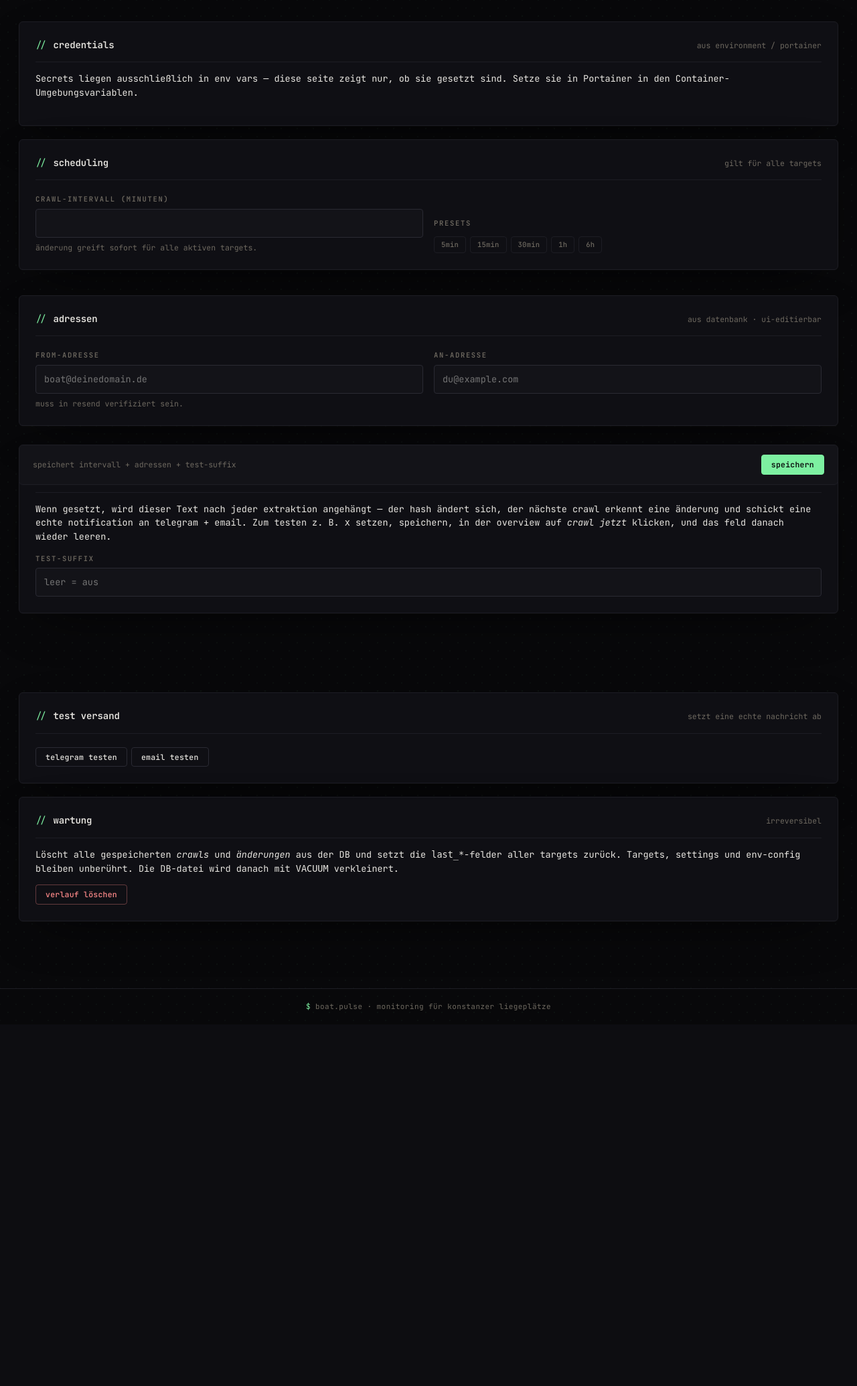
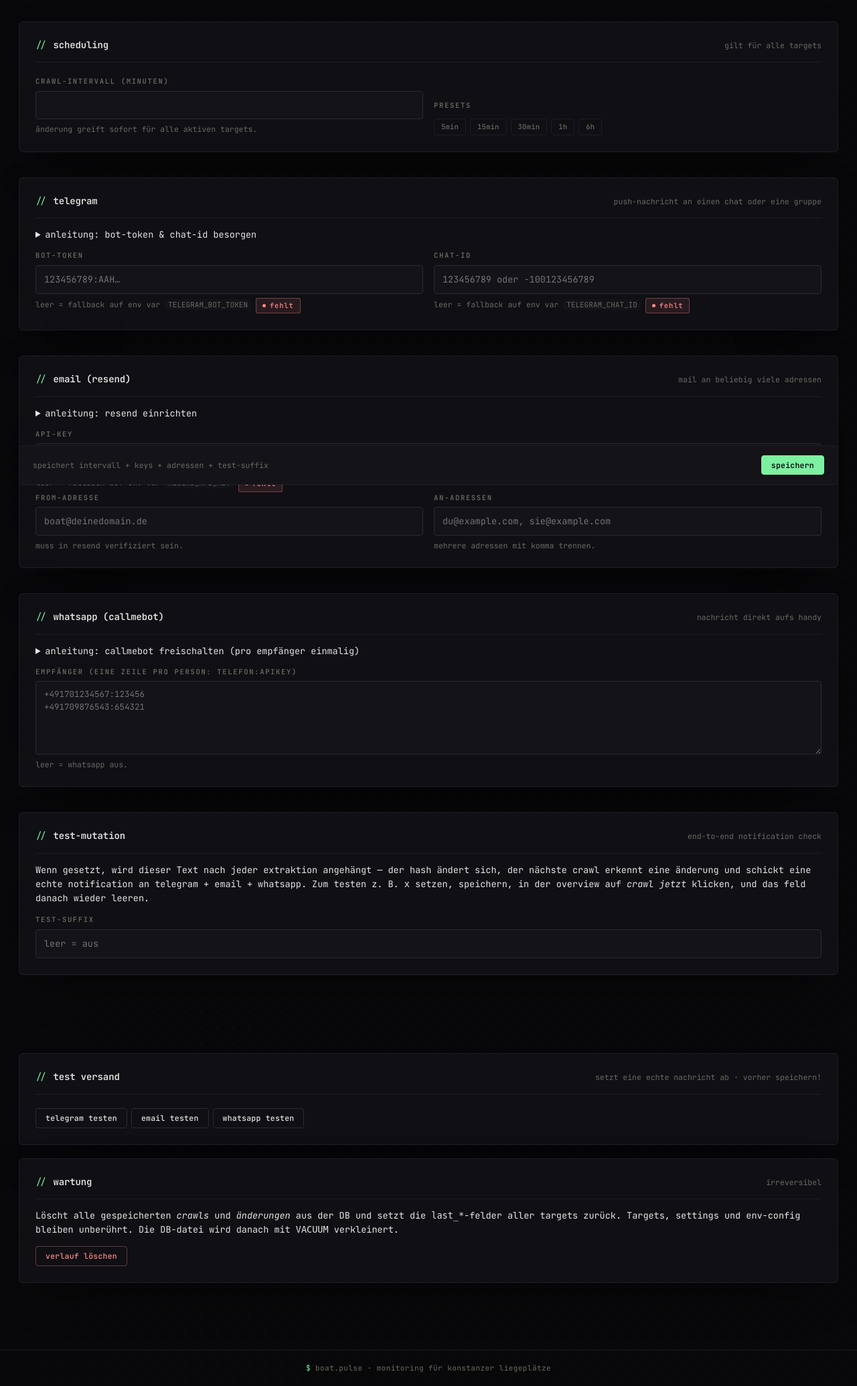
Before and after one commit to Tobias-Schoch/lets-get-a-boat, a FastAPI app: template app/templates/settings.html in a window 1280 px wide. Shown: the part 60-2130 px from the top of the page at 67% size. Before the commit the page ends 1569 px from the top, so only its background shows below. Run offline with FastAPI, Linux system fonts and the light colour scheme; the template is opened without the code that fills it, so the values that code supplies are empty.

Commit message:
add whatsapp support and multi email

```diff
--- a/app/config.py
+++ b/app/config.py
@@ -2,8 +2,6 @@ from pydantic_settings import BaseSettings, SettingsConfigDict
 
 
 class AppConfig(BaseSettings):
-    basic_auth_user: str = "admin"
-    basic_auth_password: str = "change-me"
     data_dir: str = "./data"
     tz: str = "Europe/Berlin"
 
--- a/app/templates/settings.html
+++ b/app/templates/settings.html
@@ -1,29 +1,6 @@
 {% extends "base.html" %}
 {% block title %}settings · boat.pulse{% endblock %}
 {% block content %}
-
-<div class="panel">
-  <div class="panel-header">
-    <h2 class="section-title">credentials</h2>
-    <span class="small muted">aus environment / portainer</span>
-  </div>
-  <p class="hint" style="margin-top:-6px;">
-    Secrets liegen ausschließlich in env vars — diese seite zeigt nur, ob sie gesetzt sind.
-    Setze sie in Portainer in den Container-Umgebungsvariablen.
-  </p>
-
-  <div class="env-list">
-    {% for ev in env_vars %}
-      <div class="env-row {% if not ev.present %}is-missing{% endif %}">
-        <code class="env-key">{{ ev.key }}</code>
-        <div class="env-row-meta">
-          <span class="env-source">env</span>
-          {% if ev.present %}<span class="badge ok">gesetzt</span>{% else %}<span class="badge err">fehlt</span>{% endif %}
-        </div>
-      </div>
-    {% endfor %}
-  </div>
-</div>
 
 <form class="stacked" method="post" action="/settings">
   <div class="panel">
@@ -52,8 +29,62 @@
 
   <div class="panel">
     <div class="panel-header">
-      <h2 class="section-title">adressen</h2>
-      <span class="small muted">aus datenbank · ui-editierbar</span>
+      <h2 class="section-title">telegram</h2>
+      <span class="small muted">push-nachricht an einen chat oder eine gruppe</span>
+    </div>
+    <details class="hint" style="margin-top:-6px; margin-bottom:12px;">
+      <summary style="cursor:pointer;">anleitung: bot-token &amp; chat-id besorgen</summary>
+      <ol style="margin:8px 0 0 18px; line-height:1.7;">
+        <li>In Telegram <strong>@BotFather</strong> öffnen, <code>/newbot</code> senden, namen vergeben →
+          BotFather antwortet mit dem <strong>bot-token</strong> (sieht aus wie <code>123456789:AAH…</code>).</li>
+        <li>Dem neuen bot eine beliebige nachricht schicken (er antwortet nicht — egal).</li>
+        <li>Im browser <code>https://api.telegram.org/bot&lt;TOKEN&gt;/getUpdates</code> öffnen →
+          in der antwort steht <code>"chat":{"id":123456789}</code> — das ist die <strong>chat-id</strong>.</li>
+        <li><strong>Mehrere leute?</strong> Eine telegram-gruppe erstellen, den bot hinzufügen, in der gruppe
+          etwas schreiben und wieder <code>getUpdates</code> aufrufen — gruppen-ids sind negativ
+          (z.&nbsp;B. <code>-100123…</code>).</li>
+      </ol>
+    </details>
+    <div class="two-col">
+      <div class="field">
+        <label for="telegram_bot_token">bot-token</label>
+        <input type="text" name="telegram_bot_token" id="telegram_bot_token" value="{{ settings.telegram_bot_token }}" placeholder="123456789:AAH…" autocomplete="off" spellcheck="false" />
+        <span class="hint">leer = fallback auf env var <code>TELEGRAM_BOT_TOKEN</code>
+          {% if env_fallbacks.telegram_bot_token %}<span class="badge ok">gesetzt</span>{% else %}<span class="badge err">fehlt</span>{% endif %}
+        </span>
+      </div>
+      <div class="field">
+        <label for="telegram_chat_id">chat-id</label>
+        <input type="text" name="telegram_chat_id" id="telegram_chat_id" value="{{ settings.telegram_chat_id }}" placeholder="123456789 oder -100123456789" autocomplete="off" spellcheck="false" />
+        <span class="hint">leer = fallback auf env var <code>TELEGRAM_CHAT_ID</code>
+          {% if env_fallbacks.telegram_chat_id %}<span class="badge ok">gesetzt</span>{% else %}<span class="badge err">fehlt</span>{% endif %}
+        </span>
+      </div>
+    </div>
+  </div>
+
+  <div class="panel">
+    <div class="panel-header">
+      <h2 class="section-title">email (resend)</h2>
+      <span class="small muted">mail an beliebig viele adressen</span>
+    </div>
+    <details class="hint" style="margin-top:-6px; margin-bottom:12px;">
+      <summary style="cursor:pointer;">anleitung: resend einrichten</summary>
+      <ol style="margin:8px 0 0 18px; line-height:1.7;">
+        <li>Kostenloses konto auf <code>resend.com</code> anlegen.</li>
+        <li>Unter <strong>API Keys</strong> einen key erstellen (beginnt mit <code>re_</code>) und hier eintragen.</li>
+        <li>Unter <strong>Domains</strong> die eigene domain verifizieren (DNS-einträge setzen) —
+          die from-adresse muss zu dieser domain gehören.</li>
+        <li>Nur zum ausprobieren geht auch <code>onboarding@resend.dev</code> als from-adresse,
+          damit darf aber nur an die eigene account-email geschickt werden.</li>
+      </ol>
+    </details>
+    <div class="field">
+      <label for="resend_api_key">api-key</label>
+      <input type="text" name="resend_api_key" id="resend_api_key" value="{{ settings.resend_api_key }}" placeholder="re_…" autocomplete="off" spellcheck="false" />
+      <span class="hint">leer = fallback auf env var <code>RESEND_API_KEY</code>
+        {% if env_fallbacks.resend_api_key %}<span class="badge ok">gesetzt</span>{% else %}<span class="badge err">fehlt</span>{% endif %}
+      </span>
     </div>
     <div class="two-col">
       <div class="field">
@@ -62,9 +93,33 @@
         <span class="hint">muss in resend verifiziert sein.</span>
       </div>
       <div class="field">
-        <label for="resend_to">an-adresse</label>
-        <input type="email" name="resend_to" id="resend_to" value="{{ settings.resend_to }}" placeholder="du@example.com" />
+        <label for="resend_to">an-adressen</label>
+        <input type="text" name="resend_to" id="resend_to" value="{{ settings.resend_to }}" placeholder="du@example.com, sie@example.com" />
+        <span class="hint">mehrere adressen mit komma trennen.</span>
       </div>
+    </div>
+  </div>
+
+  <div class="panel">
+    <div class="panel-header">
+      <h2 class="section-title">whatsapp (callmebot)</h2>
+      <span class="small muted">nachricht direkt aufs handy</span>
+    </div>
+    <details class="hint" style="margin-top:-6px; margin-bottom:12px;">
+      <summary style="cursor:pointer;">anleitung: callmebot freischalten (pro empfänger einmalig)</summary>
+      <ol style="margin:8px 0 0 18px; line-height:1.7;">
+        <li>Die nummer <strong>+34&nbsp;644&nbsp;51&nbsp;95&nbsp;23</strong> als kontakt speichern.</li>
+        <li>Ihr per WhatsApp <code>I allow callmebot to send me messages</code> schicken.</li>
+        <li>Der bot antwortet mit einem persönlichen <strong>apikey</strong> — unten als
+          <code>telefon:apikey</code> eintragen.</li>
+        <li>Das muss <em>jeder</em> empfänger von seinem eigenen handy aus machen.
+          Details: <code>callmebot.com/blog/free-api-whatsapp-messages/</code></li>
+      </ol>
+    </details>
+    <div class="field">
+      <label for="whatsapp_recipients">empfänger (eine zeile pro person: telefon:apikey)</label>
+      <textarea name="whatsapp_recipients" id="whatsapp_recipients" rows="3" placeholder="+491701234567:123456&#10;+491709876543:654321">{{ settings.whatsapp_recipients }}</textarea>
+      <span class="hint">leer = whatsapp aus.</span>
     </div>
   </div>
 
@@ -75,7 +130,7 @@
     </div>
     <p class="hint" style="margin-top:-6px;">
       Wenn gesetzt, wird dieser Text nach jeder extraktion angehängt — der hash ändert sich,
-      der nächste crawl erkennt eine änderung und schickt eine echte notification an telegram + email.
+      der nächste crawl erkennt eine änderung und schickt eine echte notification an telegram + email + whatsapp.
       Zum testen z.&nbsp;B. <code>x</code> setzen, speichern, in der overview auf <em>crawl jetzt</em> klicken,
       und das feld danach wieder leeren.
     </p>
@@ -86,7 +141,7 @@
   </div>
 
   <div class="save-bar">
-    <span class="muted small">speichert intervall + adressen + test-suffix</span>
+    <span class="muted small">speichert intervall + keys + adressen + test-suffix</span>
     <button class="btn primary" type="submit">speichern</button>
   </div>
 </form>
@@ -94,11 +149,12 @@
 <div class="panel">
   <div class="panel-header">
     <h2 class="section-title">test versand</h2>
-    <span class="small muted">setzt eine echte nachricht ab</span>
+    <span class="small muted">setzt eine echte nachricht ab · vorher speichern!</span>
   </div>
   <div class="row-actions">
     <form method="post" action="/settings/test-telegram"><button class="btn">telegram testen</button></form>
     <form method="post" action="/settings/test-email"><button class="btn">email testen</button></form>
+    <form method="post" action="/settings/test-whatsapp"><button class="btn">whatsapp testen</button></form>
   </div>
 </div>
 
--- a/app/templates/target.html
+++ b/app/templates/target.html
@@ -93,6 +93,7 @@
           <span class="muted">·</span>
           tg {% if c.notified_telegram %}<span class="badge ok">sent</span>{% else %}<span class="badge err">miss</span>{% endif %}
           mail {% if c.notified_email %}<span class="badge ok">sent</span>{% else %}<span class="badge err">miss</span>{% endif %}
+          wa {% if c.notified_whatsapp %}<span class="badge ok">sent</span>{% else %}<span class="badge err">miss</span>{% endif %}
           {% if c.notify_error %}<span class="muted">·</span><span class="small" style="color:var(--err);">{{ c.notify_error }}</span>{% endif %}
         </summary>
         <pre class="diff" style="margin-top:14px;">{{ c.unified_diff }}</pre>
--- a/app/templates/tester.html
+++ b/app/templates/tester.html
@@ -27,7 +27,7 @@
 
     <div class="checkbox-row">
       <input type="checkbox" name="send_test" id="send_test" value="true" {% if send_test %}checked{% endif %} />
-      <label for="send_test">bei "würde benachrichtigen" auch echt per telegram + email versenden</label>
+      <label for="send_test">bei "würde benachrichtigen" auch echt per telegram + email + whatsapp versenden</label>
     </div>
 
     <div class="actions-row">
@@ -69,6 +69,7 @@
     <dd>
       telegram {% if result.notify_status.telegram == 'ok' %}<span class="badge ok">ok</span>{% else %}<span class="badge err">{{ result.notify_status.telegram }}</span>{% endif %}
       &nbsp; email {% if result.notify_status.email == 'ok' %}<span class="badge ok">ok</span>{% else %}<span class="badge err">{{ result.notify_status.email }}</span>{% endif %}
+      &nbsp; whatsapp {% if result.notify_status.whatsapp == 'ok' %}<span class="badge ok">ok</span>{% else %}<span class="badge err">{{ result.notify_status.whatsapp }}</span>{% endif %}
     </dd>
     {% endif %}
   </dl>
--- a/docker-compose.yml
+++ b/docker-compose.yml
@@ -6,9 +6,6 @@ services:
     container_name: lets-get-a-boat
     restart: unless-stopped
     environment:
-      # required — login for the UI
-      BASIC_AUTH_USER: ${BASIC_AUTH_USER:-admin}
-      BASIC_AUTH_PASSWORD: ${BASIC_AUTH_PASSWORD:-change-me}
       # required for notifications (set in Portainer env vars)
       TELEGRAM_BOT_TOKEN: ${TELEGRAM_BOT_TOKEN:-}
       TELEGRAM_CHAT_ID: ${TELEGRAM_CHAT_ID:-}
```
Also changed, not shown: app/auth.py (deleted, +0 -22 lines), app/crawler.py (+7 -13 lines), app/db.py (+14 -0 lines), app/models.py (+11 -4 lines), app/notify.py (+124 -21 lines), app/routes/ui.py (+42 -34 lines), 1 other file.
